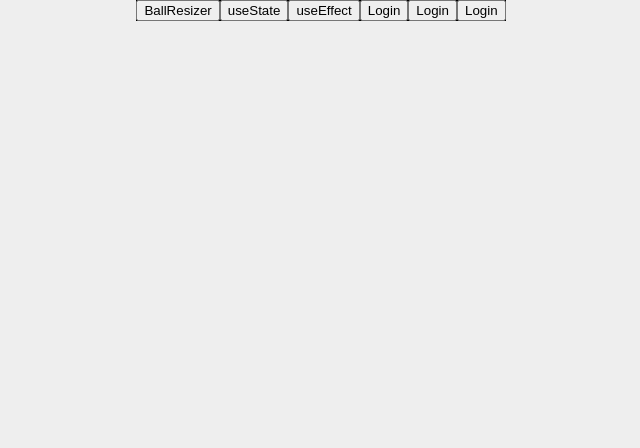
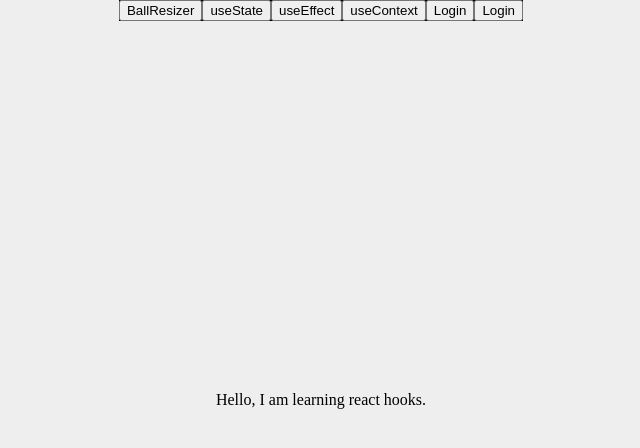
Before and after one commit to Dameon1/hooks-testing, a React (Create React App) app: page /use-context in a window 1280 px wide. Shown: the top 448 px of the page, without its empty margins (319-959 px from the left). Built offline with nearby package versions, Linux system fonts and the light colour scheme.

Commit message:
useContext added

```diff
--- a/src/App.js
+++ b/src/App.js
@@ -4,9 +4,9 @@ import { Route } from "react-router-dom";
 import "./styles.css";
 import Header from './Header';
 import { BallResizer } from "./BallResizer";
-import  Demo1  from './Demo1';
-import  Demo2  from './Demo2';
-
+import  UseState  from './UseState';
+import  UseEffect  from './UseEffect';
+import UseContext from './UseContext';
 
 function App() {
   return (
@@ -15,8 +15,9 @@ function App() {
     <div className="App">
       <Header />
       <Route exact path="/" component={BallResizer} />
-      <Route exact path="/demo2" component={Demo2} />
-      <Route exact path="/demo1" component={Demo1} />
+      <Route exact path="/use-state" component={UseState} />
+      <Route exact path="/use-effect" component={UseEffect} />
+      <Route exact path="/use-context" component={UseContext} />
 
     </div>
 
--- a/src/Header.js
+++ b/src/Header.js
@@ -8,14 +8,14 @@ function Header(){
   <Link to="/">
     <button className="linkButton">BallResizer</button>
   </Link>
-  <Link to="/demo1">
+  <Link to="/use-state">
     <button className="linkButton">useState</button>
   </Link>
-  <Link to="/demo2">
+  <Link to="/use-effect">
     <button className="linkButton">useEffect</button>
   </Link>
-  <Link to="/loginPage">
-    <button className="linkButton">Login</button>
+  <Link to="/use-context">
+    <button className="linkButton">useContext</button>
   </Link>
   <Link to="/loginPage">
     <button className="linkButton">Login</button>
--- /dev/null
+++ b/src/UseContext.js
@@ -0,0 +1,18 @@
+import React , {useContext} from 'react';
+
+const TestContext = React.createContext();
+
+function Display() {
+  const newValue = useContext(TestContext);
+  return <div>{newValue}, I am learning react hooks.</div>;
+}
+
+function UseContext() {
+  return (
+    <TestContext.Provider value={"Hello"}>
+      <Display />
+    </TestContext.Provider>
+  );
+}
+
+export default UseContext;
--- a/src/Demo1.js
+++ b/src/UseEffect.js
@@ -1,16 +1,22 @@
 import React, {
-  useState
+  useState, useEffect
 } from 'react';
 
-function Demo1() {
+
+
+function UseEffect() {
   const [count, setCount] = useState(0);
+
+  useEffect(() => {
+    document.title = `You clicked ${count} times`;
+  });
+
   return (
     <div>
-      Count: {count}
-      <button onClick={() => setCount(0)}>Reset</button>
-      <button onClick={() => setCount(count + 1)}>+</button>
-      <button onClick={() => setCount(count - 1)}>-</button>
+      <p>You clicked {count} times</p>
+      <button onClick={() => setCount(count + 1)}>Click me</button>
     </div>
   );
 }
-export default Demo1;
+
+export default UseEffect;
--- a/src/Demo2.js
+++ b/src/UseState.js
@@ -1,22 +1,16 @@
 import React, {
-  useState, useEffect
+  useState
 } from 'react';
 
-
-
-function Demo2() {
+function UseState() {
   const [count, setCount] = useState(0);
-
-  useEffect(() => {
-    document.title = `You clicked ${count} times`;
-  });
-
   return (
     <div>
-      <p>You clicked {count} times</p>
-      <button onClick={() => setCount(count + 1)}>Click me</button>
+      Count: {count}
+      <button onClick={() => setCount(0)}>Reset</button>
+      <button onClick={() => setCount(count + 1)}>+</button>
+      <button onClick={() => setCount(count - 1)}>-</button>
     </div>
   );
 }
-
-export default Demo2;
+export default UseState;
```
